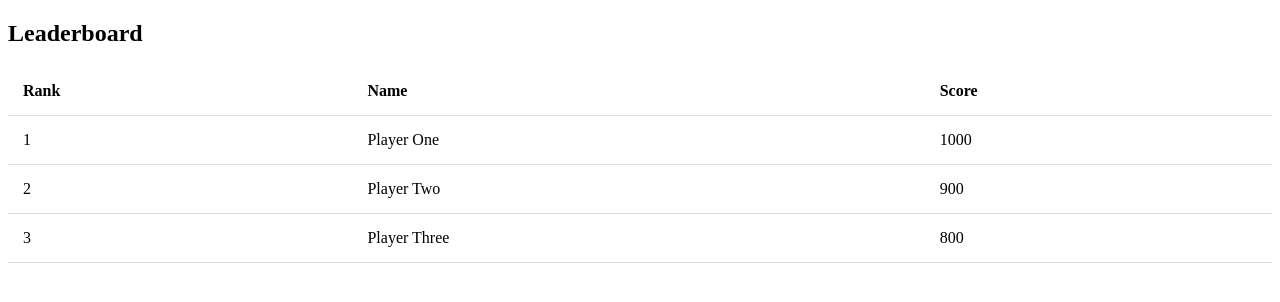
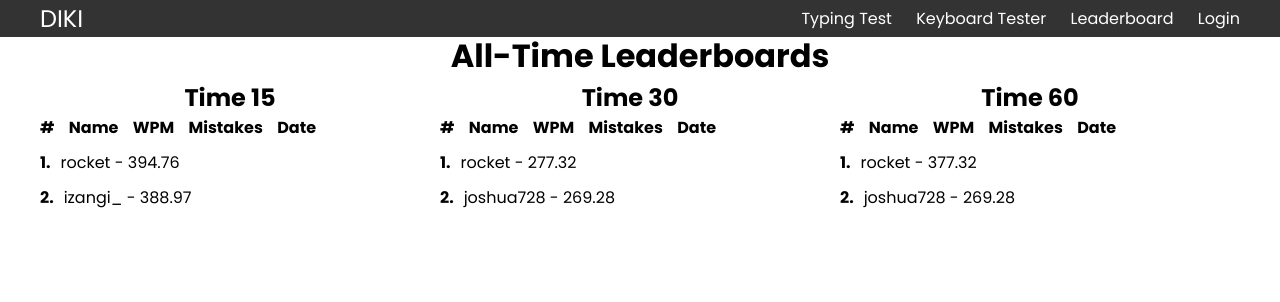
Before and after one commit to Dessaurs/DIKI-FYP, a plain HTML site: page leaderboardindex.html in a window 1280 px wide. Drawn offline with Linux system fonts and the light colour scheme.

Commit message:
retry of leaderboard v2 no login

```diff
--- a/leaderboardindex.html
+++ b/leaderboardindex.html
@@ -1,42 +1,78 @@
 <!DOCTYPE html>
-<html>
-<head>
-    <title>Leaderboard</title>
-    <style>
-        table {
-            width: 100%;
-            border-collapse: collapse;
-        }
-        th, td {
-            padding: 15px;
-            text-align: left;
-            border-bottom: 1px solid #ddd;
-        }
-    </style>
-</head>
-<body>
-    <h2>Leaderboard</h2>
-    <table>
-        <tr>
-            <th>Rank</th>
-            <th>Name</th>
-            <th>Score</th>
-        </tr>
-        <tr>
-            <td>1</td>
-            <td>Player One</td>
-            <td>1000</td>
-        </tr>
-        <tr>
-            <td>2</td>
-            <td>Player Two</td>
-            <td>900</td>
-        </tr>
-        <tr>
-            <td>3</td>
-            <td>Player Three</td>
-            <td>800</td>
-        </tr>
-    </table>
+<html lang="en" dir="ltr">
+  <head>
+    <meta charset="utf-8">
+    <title>DIKI Leaderboards</title>
+    <link rel="stylesheet" href="leaderstyle.css">
+    <meta name="viewport" content="width=device-width, initial-scale=1.0">
+  </head>
+  <body>
+    <nav class="navbar">
+        <div class="containernav">
+          <div class="logo">DIKI</div>
+          <ul class="nav-links">
+            <li><a href="index.html">Typing Test</a></li>
+            <li><a href="keytest.html">Keyboard Tester</a></li>
+            <li><a href="leaderboardindex.html">Leaderboard</a></li>
+            <li><a href="#">Login</a></li>
+          </ul>
+        </div>
+      </nav>
+    <div class="container">
+        <h1>All-Time Leaderboards</h1>
+
+        <div class="leaderboard-container">
+            <div class="leaderboard">
+                <h2>Time 15</h2>
+                <ol id="15sec-leaderboard" class="15sec-leaderboard">
+                    <li>
+                        <span>#</span>
+                        <span>Name</span>
+                        <span>WPM</span>
+                        <span>Mistakes</span>
+                        <span>Date</span>
+                    </li>
+                    <!-- Sample data goes here -->
+                    <li><span>1.</span>rocket - 394.76</li>
+                    <li><span>2.</span>izangi_ - 388.97</li>
+                    <!-- Add more sample data as needed -->
+                </ol>
+            </div>
+
+            <div class="leaderboard">
+                <h2>Time 30</h2>
+                <ol id="30sec-leaderboard" class="30sec-leaderboard">
+                    <li>
+                        <span>#</span>
+                        <span>Name</span>
+                        <span>WPM</span>
+                        <span>Mistakes</span>
+                        <span>Date</span>
+                    </li>
+                    <!-- Sample data goes here -->
+                    <li><span>1.</span>rocket - 277.32</li>
+                    <li><span>2.</span>joshua728 - 269.28</li>
+                    <!-- Add more sample data as needed -->
+                </ol>
+            </div>
+
+            <div class="leaderboard">
+                <h2>Time 60</h2>
+                <ol id="60sec-leaderboard" class="60sec-leaderboard">
+                    <li>
+                        <span>#</span>
+                        <span>Name</span>
+                        <span>WPM</span>
+                        <span>Mistakes</span>
+                        <span>Date</span>
+                    </li>
+                    <!-- Sample data goes here -->
+                    <li><span>1.</span>rocket - 377.32</li>
+                    <li><span>2.</span>joshua728 - 269.28</li>
+                    <!-- Add more sample data as needed -->
+                </ol>
+            </div>
+        </div>
+    </div>
 </body>
 </html>
--- /dev/null
+++ b/leaderstyle.css
@@ -0,0 +1,96 @@
+/* Import Google Font - Poppins */
+@import url('https://fonts.googleapis.com/css2?family=Poppins:wght@400;500;600;700&display=swap');
+*{
+  margin: 0;
+  padding: 0;
+  box-sizing: border-box;
+  font-family: 'Poppins', sans-serif;
+}
+
+body {
+    font-family: Arial, sans-serif;
+    margin: 0;
+    padding: 20px;
+}
+
+.container {
+    max-width: 1200px;
+    margin: 0 auto;
+    padding-top: 1%;
+}
+
+h1 {
+    text-align: center;
+}
+
+.leaderboard-container {
+    display: flex;
+    justify-content: space-between;
+}
+
+.leaderboard {
+    flex: 1;
+    margin-right: 20px;
+}
+
+.leaderboard h2 {
+    text-align: center;
+}
+
+.leaderboard ol {
+    list-style-type: none;
+    padding: 0;
+}
+
+.leaderboard li {
+    margin-bottom: 10px;
+}
+
+.leaderboard li span {
+    font-weight: bold;
+    margin-right: 10px;
+}
+
+.navbar {
+    background-color: #333;
+    color: #fff;
+    padding: 1px 20px;
+    position: fixed;
+    top: 0;
+    left: 0;
+    width: 100%;
+  }
+
+  .containernav {
+    display: flex;
+    align-items: center;
+    justify-content: flex-start; /* Changed to flex-start to align items to the left */
+    max-width: 1200px;
+    margin: 0 auto;
+  }
+
+  .logo {
+    font-size: 24px;
+    margin-right: auto; /* Pushes the logo to the left */
+  }
+
+  .nav-links {
+    list-style: none;
+    margin: 0;
+    padding: 0;
+  }
+
+  .nav-links li {
+    display: inline-block;
+    margin-left: 20px;
+  }
+
+  .nav-links li:first-child {
+    margin-left: 0;
+  }
+
+  .nav-links li a {
+    color: #fff;
+    text-decoration: none;
+    font-size: 16px;
+  }
```
Also changed, not shown: keytest.html (+1 -0 lines), README.md (deleted), leaderboard.js (added), 1 other file.
